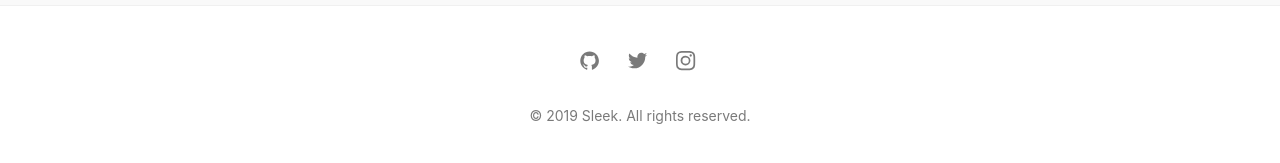
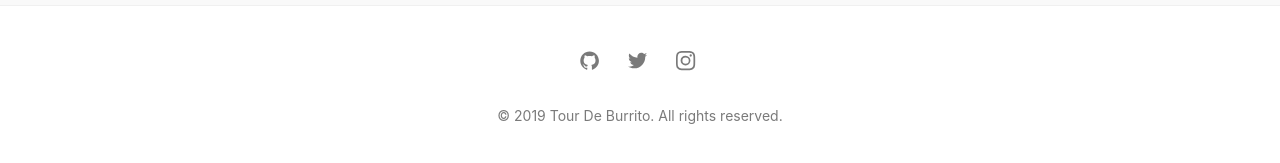
Before and after one commit to janczizikow/sleek, a Jekyll site: the page built from index.md, in a window 1280 px wide and 900 px high, scrolled down 899 px. Shown: the part 729-892 px from the top of the window. Built offline with Jekyll 4.4.1, drawn with Linux system fonts in a browser that asks for light colours.

Commit message:
Update _config.yml
changing site name

```diff
--- a/_config.yml
+++ b/_config.yml
@@ -1,5 +1,5 @@
 # SITE CONFIGURATION
-title: Sleek # your site title
+title: Tour De Burrito # your site title
 author: GitHub User # You :P
 description: > # Meta description of Homepage
   Write an awesome description for your new site here. You can edit this
```
